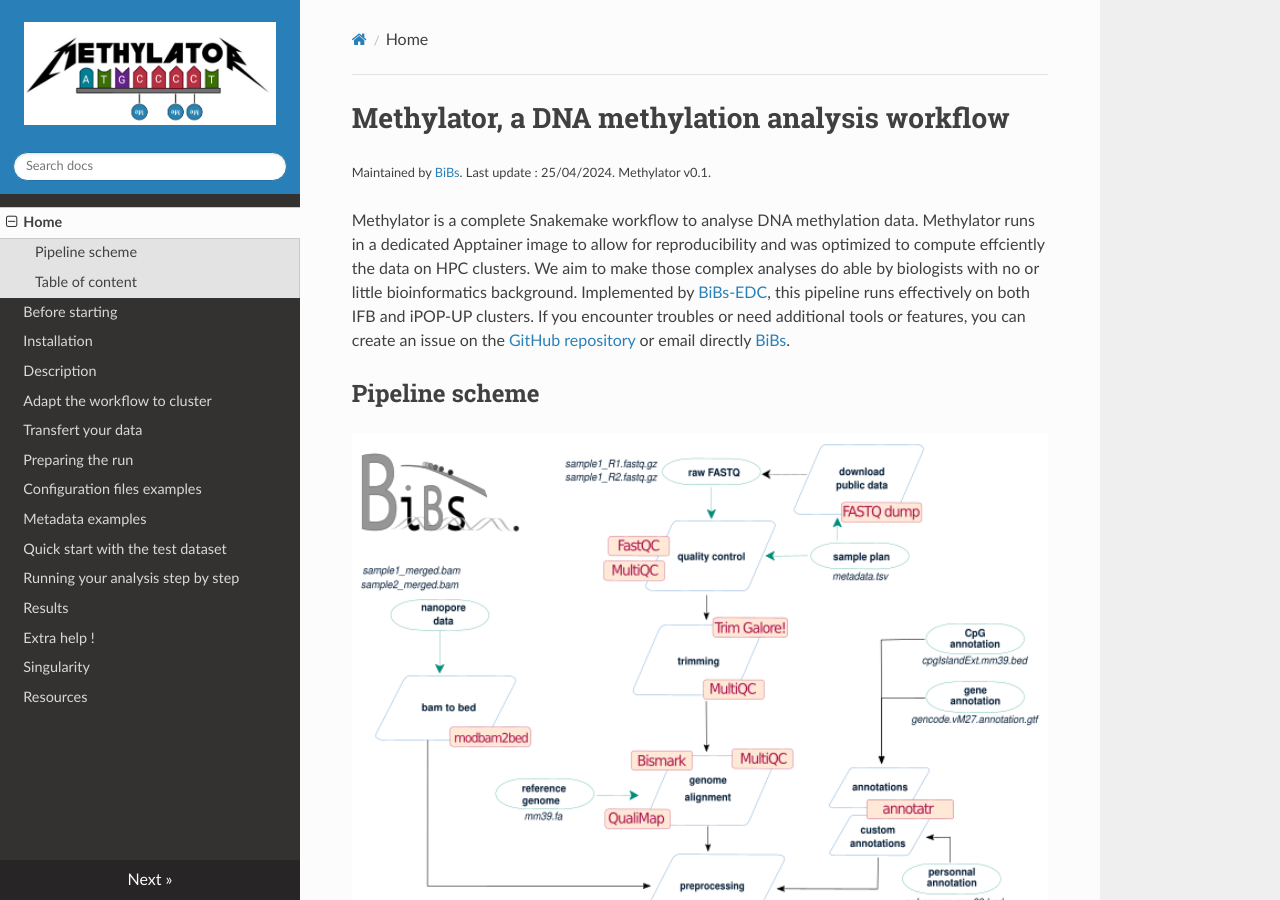
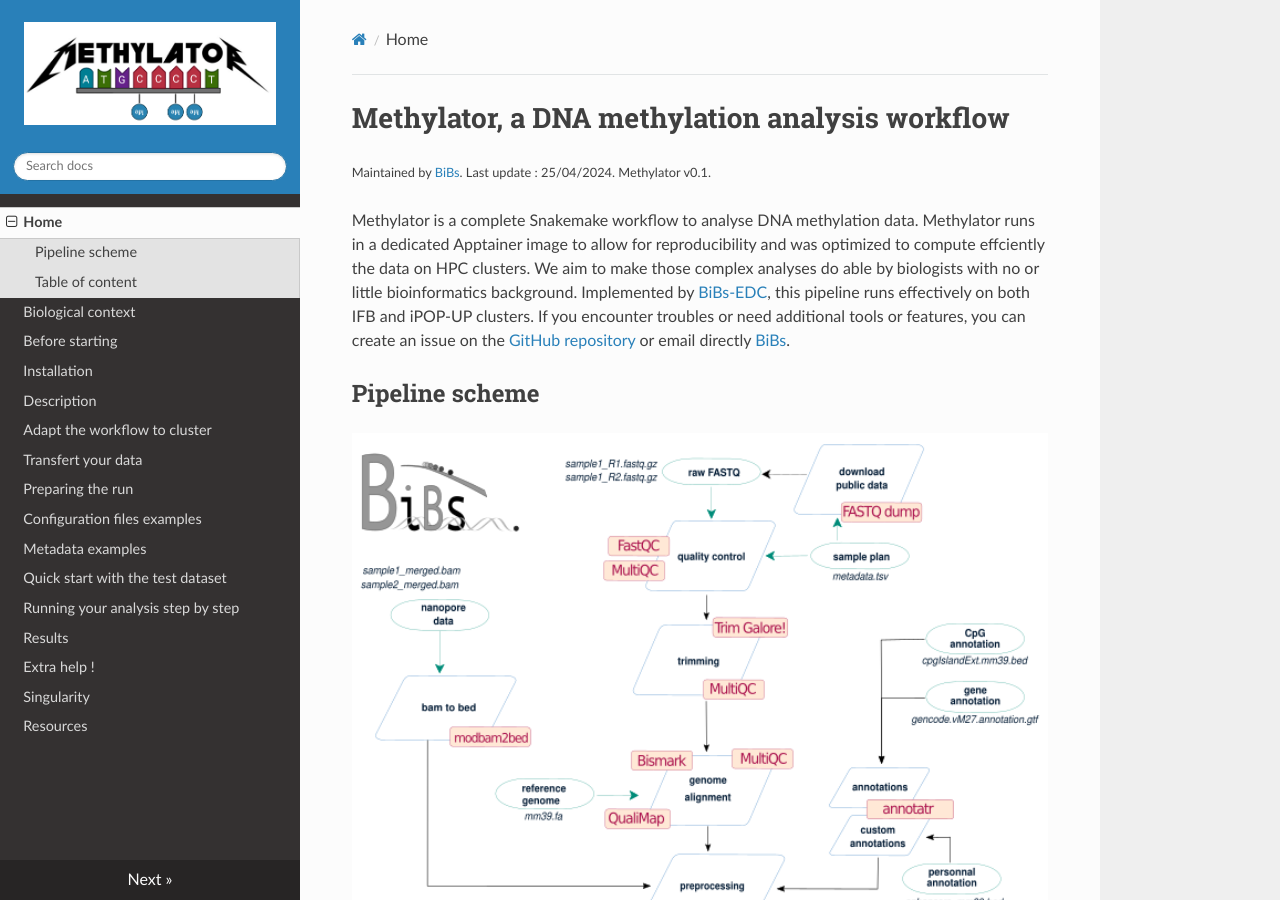
Before and after one commit to parisepigenetics/Methylator-Documentation, an MkDocs documentation site: the page built from docs/index.md, in a window 1280 px wide and 900 px high. Built offline with MkDocs 1.6.1, drawn with Linux system fonts in a browser that asks for light colours; nearby versions of some CDN libraries.

Commit message:
Update mkdocs.yml

```diff
--- a/mkdocs.yml
+++ b/mkdocs.yml
@@ -2,6 +2,7 @@ site_name: Methylator Documentation
 
 nav:
   - Home: index.md
+  - Biological context :  biological_context.md
   - Before starting: before_start.md
   - Installation: installation.md
   - Description: description.md
```
